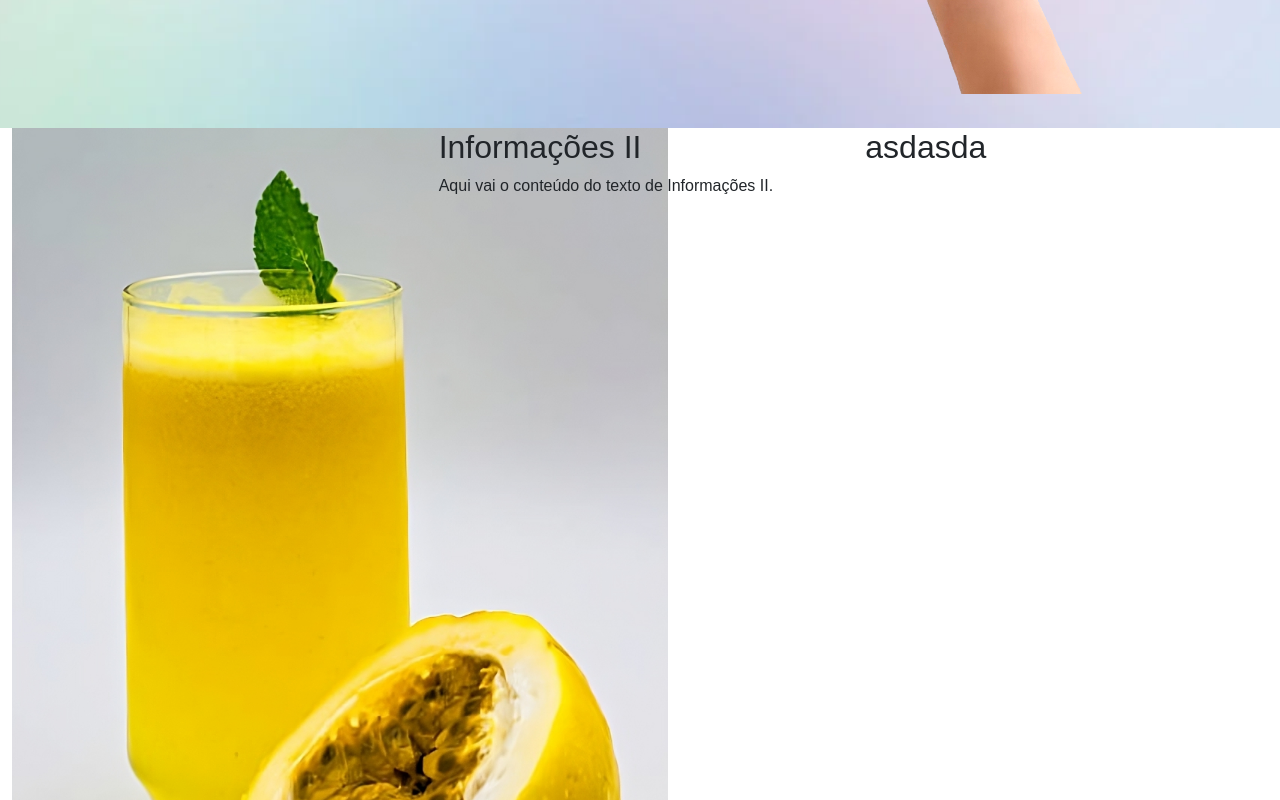
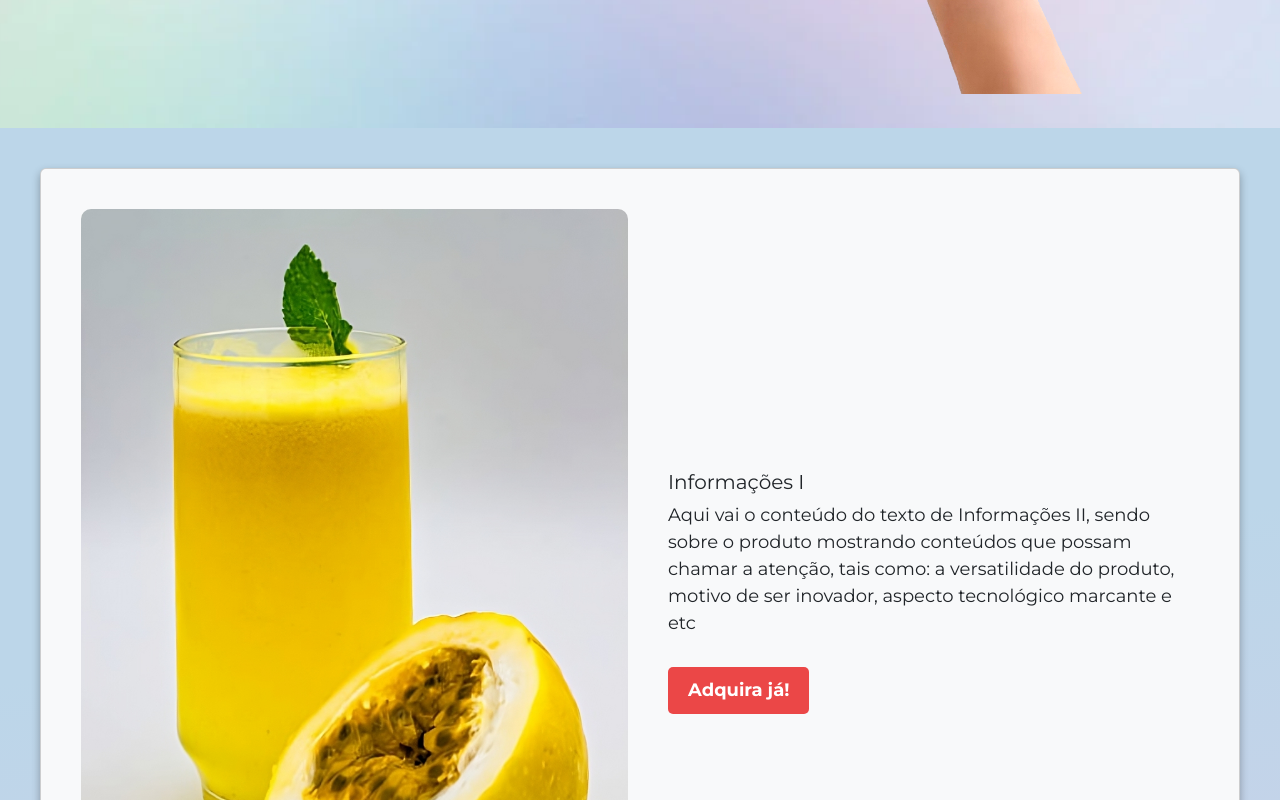
Before and after one commit to juanfariastk/Landing-React, a React (Create React App) app: page / in a window 1280 px wide. Shown: the part 900-1700 px from the top of the page. Built offline with nearby package versions, Linux system fonts and the light colour scheme.

Commit message:
Envio novo com criação inicial do combo boxes

```diff
--- a/src/App.css
+++ b/src/App.css
@@ -1,10 +1,8 @@
+@import url('https://fonts.googleapis.com/css2?family=Montserrat:wght@400;700&display=swap');
 * {
     margin: 0;
     padding: 0;
     box-sizing: border-box;
-}
-html{
-    margin:0;
 }
 
 
@@ -23,6 +21,7 @@ button {
 }
 
 html {
+    margin: 0;
     scroll-behavior: smooth;
     scroll-padding-top: 75px;
 }
@@ -33,7 +32,7 @@ body {
     position: relative;
     background-color: #fdfaf5 !important;
     color: #1b1c31;
-    font-family: 'Montserrat', sans-serif !important;
+    font-family: 'Montserrat', 'Roboto', sans-serif !important;
 }
 
 h1,
@@ -323,13 +322,68 @@ button {
 }
 
 .primeira-secao {
+    display: flex;
+    align-items: center;
+    justify-content: center;
     padding: 0;
-    background-color: white;
+    background: linear-gradient(172deg, #bcd6e9 50%, #f795de 300%);
 }
 
-
-.img_suquinho{
+.img_suquinho {
     width: 655.5px;
     height: 918px;
     margin-left: 0;
 }
+
+.info-section {
+    display: flex;
+    align-items: center;
+    justify-content: center;
+    padding: 0;
+    background: linear-gradient(172deg, #bcd6e9 50%, #fd85df83 300%);
+}
+
+.info-card {
+    margin: 40px;
+    padding: 40px;
+    border-radius: 10px;
+    box-shadow: 0px 4px 8px rgba(0, 0, 0, 0.3);
+}
+
+.info-card h5 {
+    font-size: 24px;
+    font-weight: bold;
+    margin-bottom: 10px;
+}
+
+.info-card p {
+    font-size: 18px;
+    line-height: 1.5;
+    margin-bottom: 20px;
+}
+
+.info-card img {
+    width: 100%;
+    height: auto;
+    border-radius: 10px;
+}
+
+.info-card button {
+    margin-top: 10px;
+    padding: 10px 20px;
+    font-size: 18px;
+    font-weight: bold;
+    border-radius: 5px;
+    transition: transform 150ms ease-in-out;
+    background-color: rgb(235, 71, 71);
+    border: none;
+}
+
+.info-card button:hover {
+    transform: scale(1.2);
+    background-color: rgb(185, 68, 68);
+}
+
+.info-card button:active {
+    background-color: rgb(185, 68, 68);
+}
--- a/src/components/SectionOne.tsx
+++ b/src/components/SectionOne.tsx
@@ -1,24 +1,75 @@
 import React from "react";
-import { Container, Row, Col } from "react-bootstrap";
-import img_Suco from "../assets/istockphoto-1279829945-612x612-transformed.jpeg"
+import { useState } from "react";
+import { Card, Col, Row, Button, Modal, Form } from "react-bootstrap";
+import img_Suco from "../assets/istockphoto-1279829945-612x612-transformed.jpeg";
 
-export const SectionOne:React.FC = () =>{
-    return(
-        <section className="primeira-secao" id="infosec">
-            <Container fluid>
-                <Row>
-                    <Col md={4}>
-                    <img src={img_Suco} alt="Imagem" className="img_suquinho" />
-                    </Col>
-                    <Col md={4}>
-                    <h2>Informações II</h2>
-                    <p>Aqui vai o conteúdo do texto de Informações II.</p>
-                    </Col>
-                    <Col md={4}>
-                        <h2>asdasda</h2>
-                    </Col>
-                </Row>
-            </Container>
-        </section>
-    )
-}
+const InfoCard: React.FC<{ title:string; text: React.ReactNode }> = ({ title, text }) => {
+    const [show, setShow] = useState(false);
+    const [selectedOption, setSelectedOption] = useState('');
+
+    const handleOptionChange = (event: React.ChangeEvent<HTMLSelectElement>) => {
+        setSelectedOption(event.target.value);
+      }
+
+    const handleClose = () => setShow(false);
+    const handleShow = () => setShow(true);
+
+    const handlePurchase = () => {
+        console.log('Produto selecionado:', selectedOption);
+        handleClose();
+      }
+
+  return (
+    <Card className="info-card bg-light text-dark">
+      <Row className="align-items-center">
+        <Col md={6}>
+          <Card.Img variant="top" src={img_Suco} alt="Imagem" />
+        </Col>
+        <Col md={6}>
+          <Card.Body>
+            <Card.Title>{title}</Card.Title>
+            <Card.Text>{text}</Card.Text>
+            <Button variant="danger" onClick={handleShow}> Adquira já!</Button>
+          </Card.Body>
+
+        </Col>
+      </Row>
+      <Modal show={show} onHide={handleClose}>
+        <Modal.Header closeButton>
+          <Modal.Title>Compra de Produto</Modal.Title>
+        </Modal.Header>
+        <Modal.Body>
+          <Form.Group controlId="productSelect">
+            <Form.Label>Selecione um produto:</Form.Label>
+            <Form.Control as="select" onChange={handleOptionChange} value={selectedOption}>
+              <option value="produto1">Produto 1</option>
+              <option value="produto2">Produto 2</option>
+              <option value="produto3">Produto 3</option>
+            </Form.Control>
+          </Form.Group>
+        </Modal.Body>
+        <Modal.Footer>
+          <Button variant="secondary" onClick={handleClose}>
+            Fechar
+          </Button>
+          <Button variant="primary" onClick={handlePurchase}>
+            Comprar
+          </Button>
+        </Modal.Footer>
+      </Modal>
+    </Card>
+
+  );
+};
+
+export const SectionOne: React.FC = () => {
+  return (
+    <section className="info-section" id="infosec">
+      <InfoCard
+        title="Informações I"
+        text="Aqui vai o conteúdo do texto de Informações II, sendo sobre o produto mostrando conteúdos que
+        possam chamar a atenção, tais como: a versatilidade do produto, motivo de ser inovador, aspecto tecnológico marcante e etc"
+      />
+    </section>
+  );
+};
```
